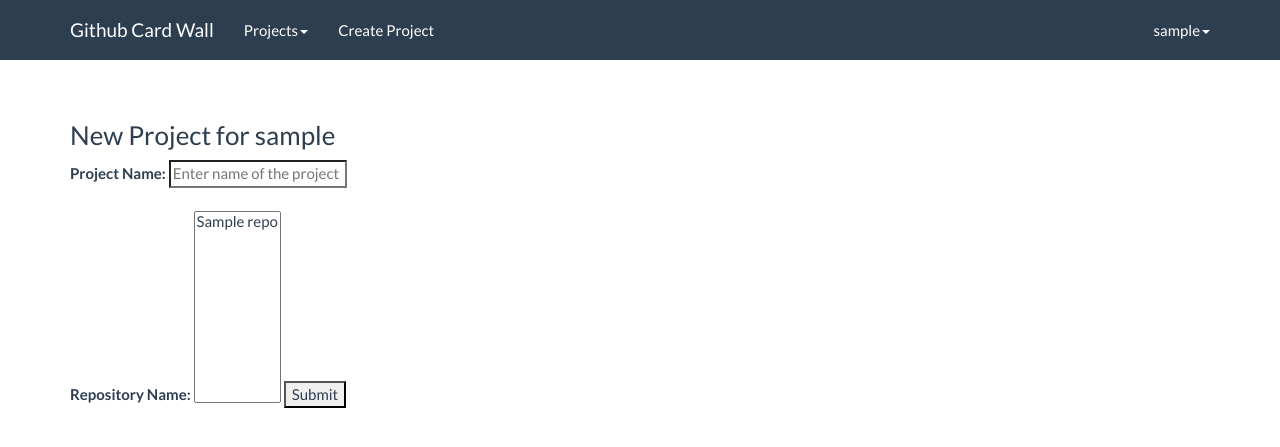
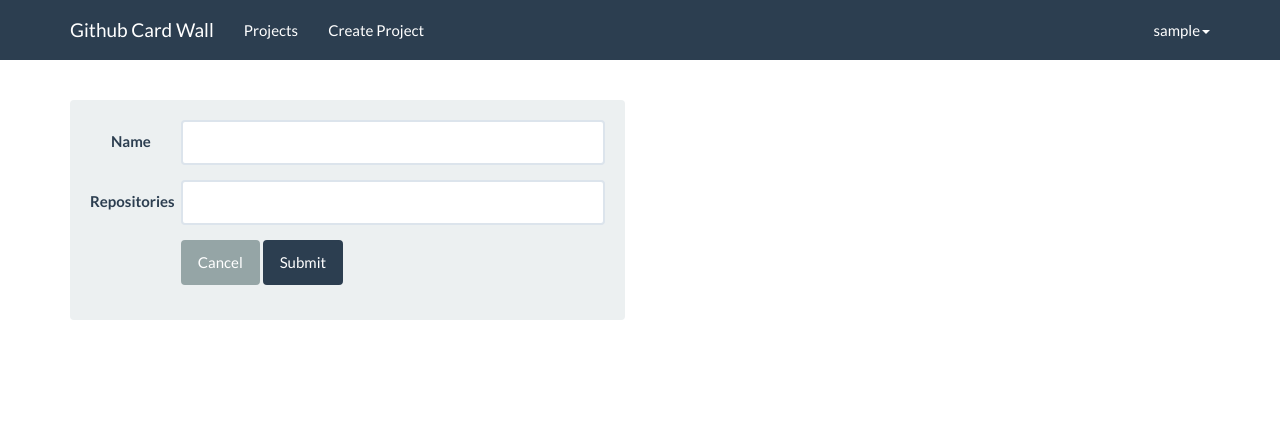
Before and after one commit to jineshpaloor/github-card-wall, a Flask app: template templates/new_project.html in a window 1280 px wide. Shown: the top 447 px of the page. Run offline with Flask 2, Linux system fonts and the light colour scheme; the visitor is signed in with stand-in values (Sample User, id 1); tables that the repository leaves empty hold one stand-in row (values such as "Sample post"); the template is opened without the code that fills it: most values are stand-ins (such as "Sample title", 1, 10 or a date in 2020); form fields are guessed from the names that the template uses; some libraries are stand-ins or nearby versions.

Commit message:
project creation revamp complete

```diff
--- a/github_api.py
+++ b/github_api.py
@@ -13,10 +13,11 @@ def get_project_list(user_id):
 
 
 def get_repo_list(user):
+    """ Get all github repositories of the user."""
     github = Github(login_or_token=user.github_access_token)
     user = github.get_user()
-    return [(repo.id, repo.name) for repo in user.get_repos(type='all')]
-    #return [(repo.id, repo.name) for repo in github.search_repositories(query="user:"+user.username)]
+    return [('{0}*{1}'.format(repo.id, repo.name), repo.name)
+            for repo in user.get_repos(type='all')]
 
 
 def get_label_list(user, repo_name_list):
--- a/main.py
+++ b/main.py
@@ -8,6 +8,7 @@ from sqlalchemy.orm import scoped_session, sessionmaker
 
 from local_settings import DATABASE_URI, SECRET_KEY, DEBUG, GITHUB_CLIENT_ID, GITHUB_CLIENT_SECRET
 from models import Labels, Repository, Projects, Users, Base
+from forms import ProjectForm
 
 import logging
 from github_api import get_user_login_name, get_repo_list, get_label_list, get_issue_dict, change_issue_label
@@ -105,36 +106,37 @@ def logout():
     return redirect('/login')
 
 
-@app.route('/user')
-def user():
-    user = g.user
-    if user is not None:
-        return user.username
-
 @app.route('/projects')
 def projects():
     projects = Projects.query.filter_by(author_id=g.user.id)
     return render_template("projects.html", project_list=projects)
 
-@app.route('/new-project')
+
+@app.route('/new-project', methods=['GET', 'POST'])
 def new_project():
-    return render_template("new_project.html", repo_list=get_repo_list(g.user))
+    form = ProjectForm(request.form)
+    if request.method == 'POST':
+        form.repositories.choices = get_repo_list(g.user)
+        if form.validate():
+            project = Projects(name=form.name.data, author_id=g.user.id)
+            db_session.add(project)
+            db_session.commit()
 
-@app.route('/create_project', methods=['POST'])
-def create_project():
-    project = Projects(name=request.form['project_name'], author_id=g.user.id)
-    db_session.add(project)
-    db_session.commit()
+            repo_name_list = []
+            for repo in form.repositories.data:
+                repo_id, repo_name = repo.split('*')
+                repo_name_list.append(repo_name)
+                repository = Repository(name=repo_name, github_repo_id=repo_id, project_id=project.id)
+                db_session.add(repository)
+            db_session.commit()
+            return render_template(
+                "select_labels.html", project_name=project.name,
+                label_list=get_label_list(g.user, repo_name_list))
 
-    repo_name_list = []
-    for repo in request.form.getlist('repository'):
-        repo_id, repo_name=repo.split('*')
-        repo_name_list.append(repo_name)
-        repository = Repository(name=repo_name, github_repo_id=repo_id, project_id=project.id)
-        db_session.add(repository)
-    db_session.commit()
-    return render_template("select_labels.html", project_name=project.name,
-                           label_list=get_label_list(g.user, repo_name_list))
+    form.repositories.choices = get_repo_list(g.user)
+    return render_template(
+        "new_project.html", form=form)
+
 
 @app.route('/add_labels', methods=['POST'])
 def add_labels():
@@ -149,7 +151,8 @@ def add_labels():
         db_session.add(label)
     db_session.commit()
     issue_dict = get_issue_dict(g.user, repo_list, lbl_list)
-    return render_template('/issues_list.html', label_list=lbl_list, issues_dict=issue_dict)
+    return render_template(
+        '/issues_list.html', label_list=lbl_list, issues_dict=issue_dict)
 
 
 @app.route('/change_label', methods=['GET'])
@@ -162,15 +165,16 @@ def change_label():
 
     return jsonify({'success':True})
 
-@app.route('/show_project', methods=['POST'])
-def show_project():
-    project_id = request.form.get('project-id')
+
+@app.route('/project/<int:project_id>', methods=['GET'])
+def show_project(project_id):
     project = Projects.query.get(int(project_id))
     lbl_list = [label.name for label in project.labels]
     repo_list = [repo.name for repo in project.repositories]
     issue_dict = get_issue_dict(g.user, repo_list, lbl_list)
-    return render_template('/issues_list.html', project_name=project.name,
-                           label_list=lbl_list, issues_dict=issue_dict)
+    return render_template(
+        '/issues_list.html', label_list=lbl_list, issues_dict=issue_dict)
+
 
 if __name__ == '__main__':
     import os
--- a/models.py
+++ b/models.py
@@ -66,4 +66,5 @@ class Labels(Base):
     id = Column(Integer, primary_key=True)
     name = Column(String)
     color = Column(String)
+    order = Column(Integer)
     project_id = Column(Integer, ForeignKey('projects.id'))
--- a/templates/base.html
+++ b/templates/base.html
@@ -44,17 +44,8 @@
         <div class="navbar-collapse collapse" id="navbar-main">
           {% if g.user %}
           <ul class="nav navbar-nav">
-            <li class="dropdown">
-              <a class="dropdown-toggle" data-toggle="dropdown" href="#" id="projects">Projects<span class="caret"></span></a>
-              <ul class="dropdown-menu" aria-labelledby="projects">
-                {% for project in projects %}
-                <li><a href="/projects/{{ project.id }}">{{ project.name }}</a></li>
-                {% endfor %}
-              </ul>
-            </li>
-            <li>
-              <a href="/new-project">Create Project</a>
-            </li>
+            <li> <a href="/projects">Projects</a> </li>
+            <li> <a href="/new-project">Create Project</a> </li>
           </ul>
           {% endif %}
 
--- a/templates/issues_list.html
+++ b/templates/issues_list.html
@@ -1,7 +1,5 @@
 {% extends "base.html" %}
 {% block content %}
-    <p><a href="{{ url_for("projects") }}">Projects </a></p>
-    </br></br>
   <h3>{{ project_name }}</h3>
   <table class="table table-responsive">
   <tr>
--- a/templates/new_project.html
+++ b/templates/new_project.html
@@ -1,22 +1,41 @@
 {% extends "base.html" %}
 {% block content %}
 
-    {% if g.user %}
-        <h3>New Project for {{ g.user.username }}</h3>
+  <div class="row">
+    <div class="col-lg-6 center-block">
+      <div class="well bs-component">
+        <form class="form-horizontal" method="POST" action="{{ url_for("new_project") }}">
 
-        <form method="post" action="{{ url_for("create_project") }}">
-            <label for="project_name"> Project Name:</label>
-            <input type="text" name="project_name" value=""
-                   maxlength="100" placeholder="Enter name of the project"> <br />
-            </br>
-            <label for="repository"> Repository Name:</label>
-            <select name="repository" multiple="multiple" size="10">
-            {% for (id, name) in repo_list %}
-                <option value="{{ id }}*{{ name }}">{{ name }}</option>
-            {% endfor %}
-            </select>
-            <input type="submit" />
+            <div class="form-group">
+              {{ form.name.label(class="col-lg-2 control-label") }}
+              <div class="col-lg-10">
+                {{ form.name(class="form-control") }}
+                {% if form.name.errors %}
+                <ul class="errors">{% for error in form.name.errors %}<li>{{ error }}</li>{% endfor %}</ul>
+                {% endif %}
+              </div>
+            </div>
+
+            <div class="form-group">
+              {{ form.repositories.label(class="col-lg-2 control-label") }}
+              <div class="col-lg-10">
+                {{ form.repositories(class="form-control") }}
+                {% if form.repositories.errors %}
+                <ul class="errors">{% for error in form.repositories.errors %}<li>{{ error }}</li>{% endfor %}</ul>
+                {% endif %}
+              </div>
+            </div>
+
+            <div class="form-group">
+              <div class="col-lg-10 col-lg-offset-2">
+                <button type="reset" class="btn btn-default">Cancel</button>
+                <button type="submit" class="btn btn-primary">Submit</button>
+              </div>
+            </div>
+
         </form>
-    {% endif %}
+      </div>
+    </div>
+  </div>
 
 {% endblock %}
--- a/templates/select_labels.html
+++ b/templates/select_labels.html
@@ -1,7 +1,6 @@
 {% extends "base.html" %}
 {% block content %}
 
-    {% if g.user %}
     <h3>Select labels for project: {{ project_name }}</h3>
 
     <form method="post" action="{{ url_for("add_labels") }}">
@@ -16,5 +15,4 @@
         <input type="submit"/>
     </form>
 
-    {% endif %}
 {% endblock %}
```
Also changed, not shown: templates/projects.html (+6 -21 lines). Lines whose indentation alone changed are shown as unchanged.
